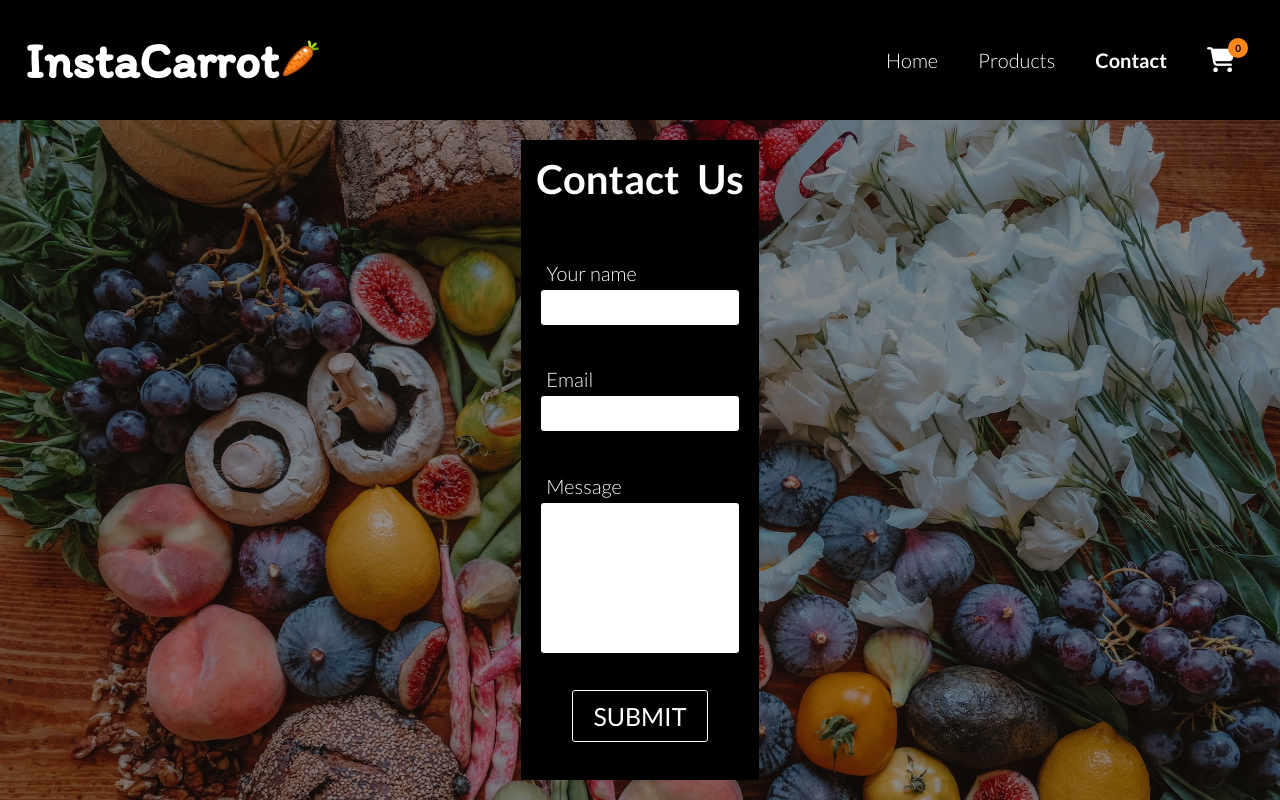
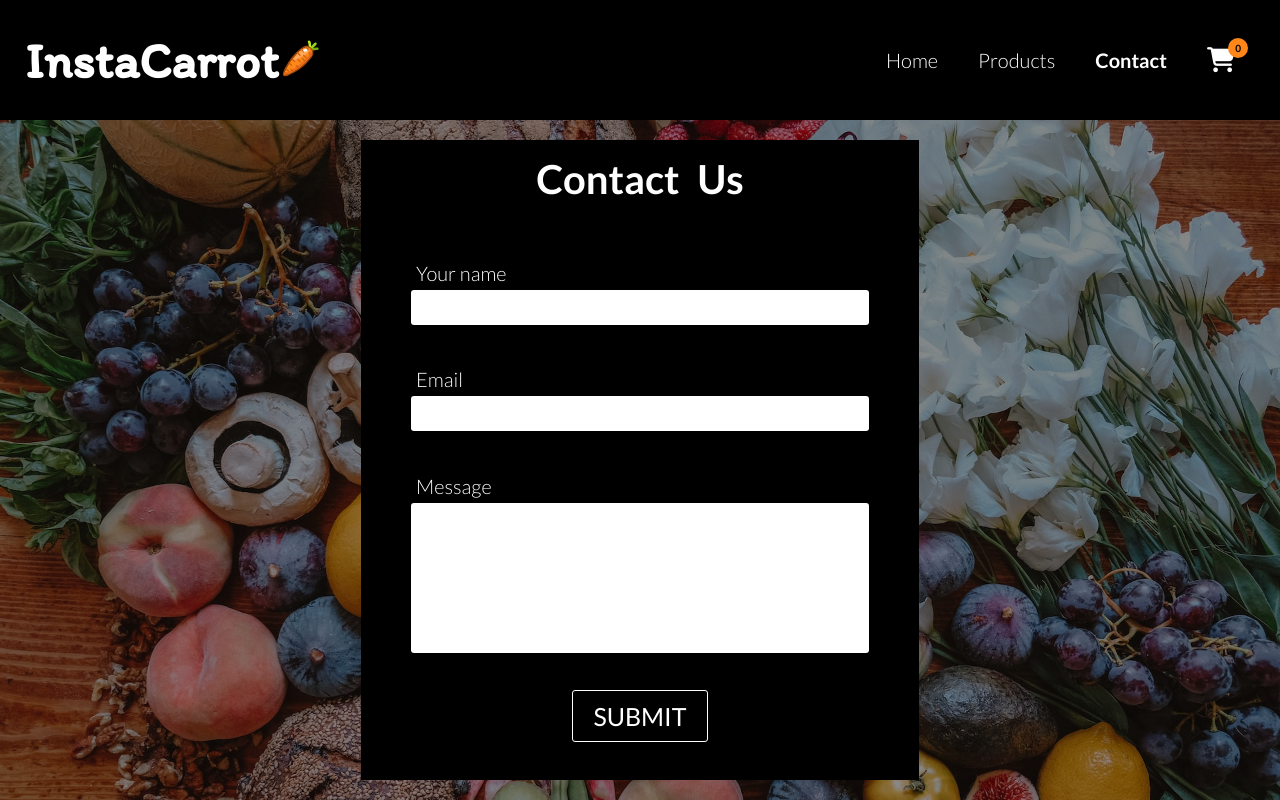
Before and after one commit to walkermicah/shopping-cart, a React (Create React App) app: page /contact in a window 1280 px wide. Built offline with nearby package versions, Linux system fonts and the light colour scheme.

Commit message:
Style contact page

```diff
--- a/src/styles/pages/Contact.scss
+++ b/src/styles/pages/Contact.scss
@@ -9,6 +9,9 @@
 
   &-form {
     @include page-content;
+    padding: 0rem 3rem;
+    width: 45%;
+    background-color: black;
 
     h3 {
       text-align: center;
```
